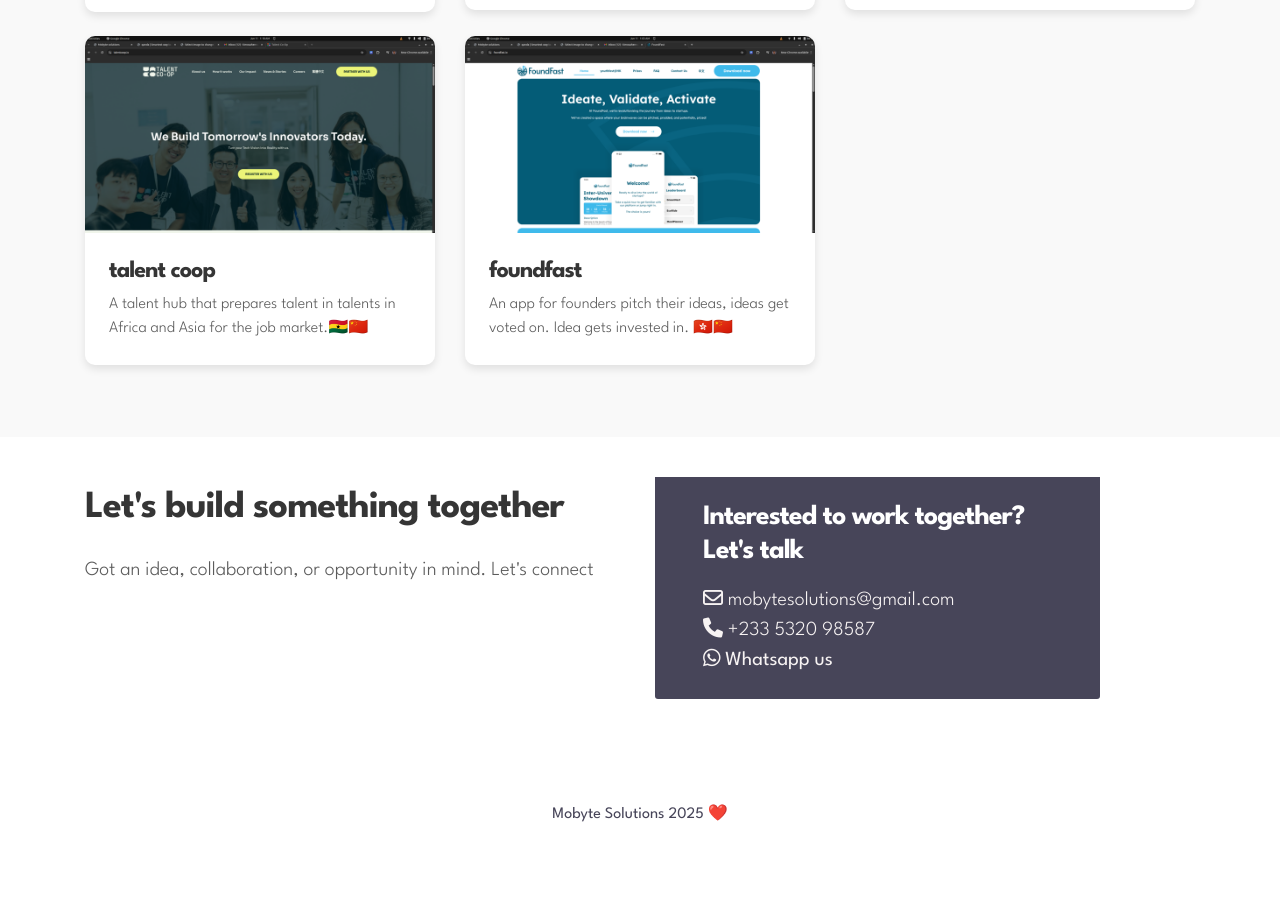
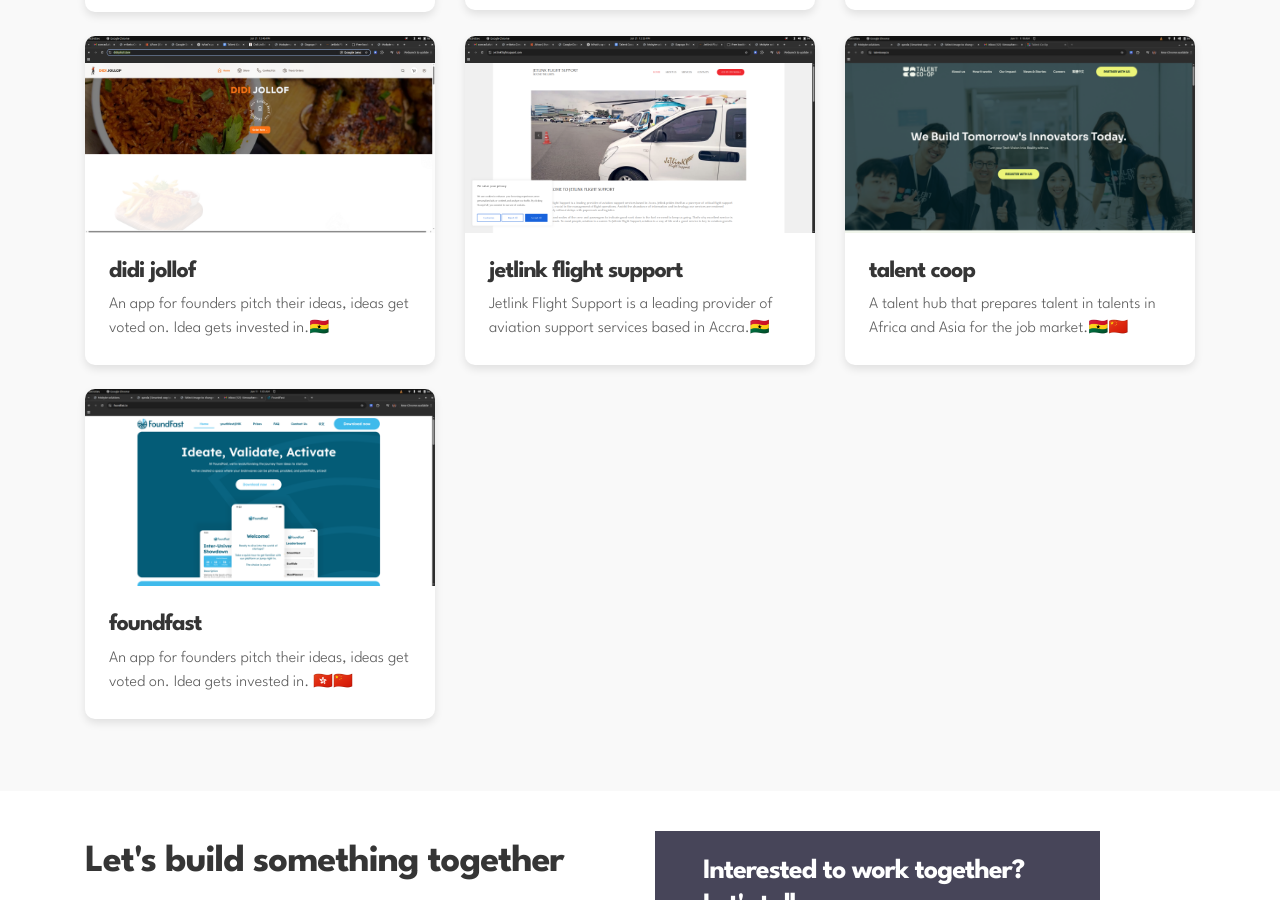
Before and after one commit to TimOsahenru/mobyte, a Jekyll site: the page built from index.html, in a window 1280 px wide and 900 px high, scrolled down 1151 px. Built offline with Jekyll 4.4.1, drawn with Linux system fonts in a browser that asks for light colours.

Commit message:
modified version

```diff
--- a/_includes/projects.html
+++ b/_includes/projects.html
@@ -47,10 +47,48 @@
       </div>
 
       <!-- Project 4 -->
+      <!-- <div class="col-lg-4 col-md-6 mb-4">
+        <a href="https://kindlybook.com/" class="project-card">
+          <div class="project-image">
+            <img src="images/project/project-image04.png" class="img-fluid" alt="Project 4">
+          </div>
+          <div class="project-content">
+            <h3>kindlybook</h3>
+            <p>Free Booking Software for Businesses in Nigeria.🇳🇬</p>
+          </div>
+        </a>
+      </div> -->
+
+      <!-- Project 5 -->
+      <div class="col-lg-4 col-md-6 mb-4">
+        <a href="https://www.didijollof.store/" class="project-card">
+          <div class="project-image">
+            <img src="images/project/project-image05.png" class="img-fluid" alt="Project 5">
+          </div>
+          <div class="project-content">
+            <h3>didi jollof</h3>
+            <p>An app for founders pitch their ideas, ideas get voted on. Idea gets invested in.🇬🇭</p>
+          </div>
+        </a>
+      </div>
+          <!-- Project 6 -->
+      <div class="col-lg-4 col-md-6 mb-4">
+        <a href="https://jetlinkflightsupport.com/" class="project-card">
+          <div class="project-image">
+            <img src="images/project/project-image06.png" class="img-fluid" alt="Project 5">
+          </div>
+          <div class="project-content">
+            <h3>jetlink flight support</h3>
+            <p>Jetlink Flight Support is a leading provider of aviation support services based in Accra.🇬🇭</p>
+          </div>
+        </a>
+      </div>
+
+       <!-- Project 7 -->
       <div class="col-lg-4 col-md-6 mb-4">
         <a href="https://talentcoop.io/" class="project-card">
           <div class="project-image">
-            <img src="images/project/project-image05.png" class="img-fluid" alt="Project 4">
+            <img src="images/project/project-image07.png" class="img-fluid" alt="Project 4">
           </div>
           <div class="project-content">
             <h3>talent coop</h3>
@@ -59,11 +97,11 @@
         </a>
       </div>
 
-      <!-- Project 5 -->
+      <!-- Project 8 -->
       <div class="col-lg-4 col-md-6 mb-4">
         <a href="https://foundfast.io/" class="project-card">
           <div class="project-image">
-            <img src="images/project/project-image04.png" class="img-fluid" alt="Project 5">
+            <img src="images/project/project-image08.png" class="img-fluid" alt="Project 5">
           </div>
           <div class="project-content">
             <h3>foundfast</h3>
```
Also changed, not shown: images/project/project-image04.png, images/project/project-image05.png, images/project/project-image06.png (added), images/project/project-image07.png (added), images/project/project-image08.png (added).
